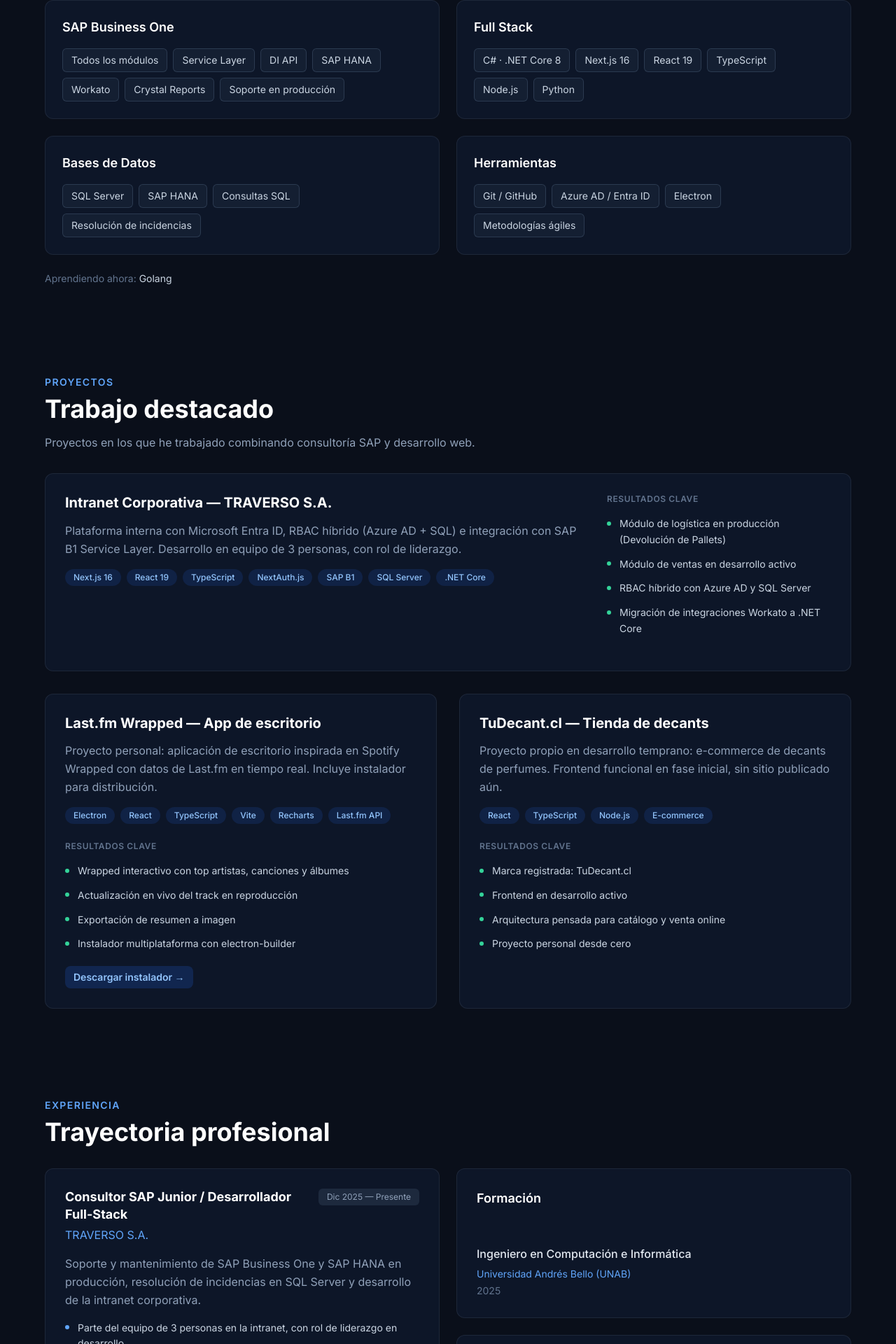
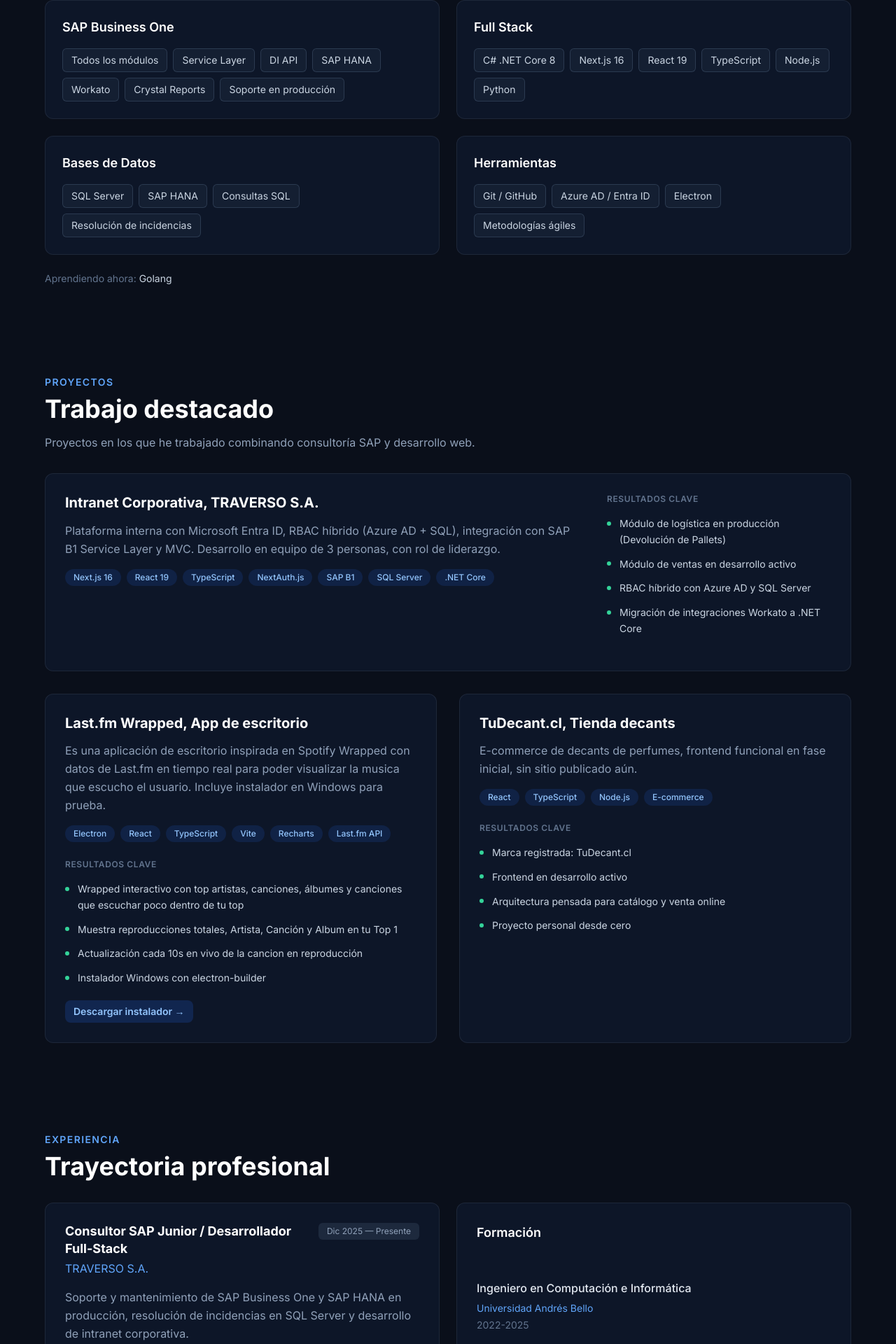
Before and after one commit to BenjaBerriosDev/Bebtdev.cl, a React (Vite) app: page / in a window 1280 px wide. Shown: the part 1480-3400 px from the top of the page at 70% size. Built offline with nearby package versions, Linux system fonts and the light colour scheme.

Commit message:
Actualizar textos del portafolio

```diff
--- a/src/data/portfolio.ts
+++ b/src/data/portfolio.ts
@@ -21,8 +21,8 @@
 
 export const about = {
   paragraphs: [
-    "Ingeniero en Computación e Informática graduado en la UNAB (2025). Consultor SAP Junior y desarrollador full stack en TRAVERSO S.A., con foco en soporte productivo, integraciones y desarrollo de software.",
-    "Parte del equipo de 3 personas en la intranet corporativa, con rol de liderazgo en desarrollo. Experiencia con Next.js, React, .NET Core, SAP HANA, Service Layer, Workato, DI API y Crystal Reports. Certificaciones en redes (CCNA), ciberseguridad (CyberOps), IA (Anthropic, IBM) y formación internacional.",
+    "Ingeniero en Computación e Informática titulado de la UNAB. Consultor SAP Junior y desarrollador full stack en TRAVERSO S.A., enfoque en soporte productivo, integraciones y desarrollo de software.",
+    "Parte del equipo de 3 personas en la intranet corporativa, con rol de liderazgo en desarrollo. Experiencia con Next.js, React, .NET Core, SAP HANA, Service Layer, Workato, DI API y Crystal Reports. Cuento con certificaciones SAP, CCNA, ciberseguridad CyberOps, IA (Anthropic, IBM) y formación internacional.",
   ],
   highlights: [
     { label: "Experiencia laboral", value: "6 meses" },
@@ -54,7 +54,7 @@
   {
     name: "Full Stack",
     skills: [
-      "C# · .NET Core 8",
+      "C# .NET Core 8",
       "Next.js 16",
       "React 19",
       "TypeScript",
@@ -77,17 +77,15 @@
   description: string;
   tags: string[];
   highlights: string[];
-  /** Repositorio, demo web, etc. */
   link?: string;
-  /** Instalador o build listo para probar (p. ej. GitHub Releases). */
   downloadLink?: string;
 };
 
 export const projects: Project[] = [
   {
-    title: "Intranet Corporativa — TRAVERSO S.A.",
+    title: "Intranet Corporativa, TRAVERSO S.A.",
     description:
-      "Plataforma interna con Microsoft Entra ID, RBAC híbrido (Azure AD + SQL) e integración con SAP B1 Service Layer. Desarrollo en equipo de 3 personas, con rol de liderazgo.",
+      "Plataforma interna con Microsoft Entra ID, RBAC híbrido (Azure AD + SQL), integración con SAP B1 Service Layer y MVC. Desarrollo en equipo de 3 personas, con rol de liderazgo.",
     tags: [
       "Next.js 16",
       "React 19",
@@ -105,22 +103,22 @@
     ],
   },
   {
-    title: "Last.fm Wrapped — App de escritorio",
+    title: "Last.fm Wrapped, App de escritorio",
     description:
-      "Proyecto personal: aplicación de escritorio inspirada en Spotify Wrapped con datos de Last.fm en tiempo real. Incluye instalador para distribución.",
+      "Es una aplicación de escritorio inspirada en Spotify Wrapped con datos de Last.fm en tiempo real para poder visualizar la musica que escucho el usuario. Incluye instalador en Windows para prueba.",
     tags: ["Electron", "React", "TypeScript", "Vite", "Recharts", "Last.fm API"],
     downloadLink: "/downloads/Lastfm-Wrapped-Setup-1.0.0.exe",
     highlights: [
-      "Wrapped interactivo con top artistas, canciones y álbumes",
-      "Actualización en vivo del track en reproducción",
-      "Exportación de resumen a imagen",
-      "Instalador multiplataforma con electron-builder",
+      "Wrapped interactivo con top artistas, canciones, álbumes y canciones que escuchar poco dentro de tu top",
+      "Muestra reproducciones totales, Artista, Canción y Album en tu Top 1",
+      "Actualización cada 10s en vivo de la cancion en reproducción",
+      "Instalador Windows con electron-builder",
     ],
   },
   {
-    title: "TuDecant.cl — Tienda de decants",
+    title: "TuDecant.cl, Tienda decants",
     description:
-      "Proyecto propio en desarrollo temprano: e-commerce de decants de perfumes. Frontend funcional en fase inicial, sin sitio publicado aún.",
+      "E-commerce de decants de perfumes, frontend funcional en fase inicial, sin sitio publicado aún.",
     tags: ["React", "TypeScript", "Node.js", "E-commerce"],
     highlights: [
       "Marca registrada: TuDecant.cl",
@@ -145,7 +143,7 @@
     company: "TRAVERSO S.A.",
     period: "Dic 2025 — Presente",
     description:
-      "Soporte y mantenimiento de SAP Business One y SAP HANA en producción, resolución de incidencias en SQL Server y desarrollo de la intranet corporativa.",
+      "Soporte y mantenimiento de SAP Business One y SAP HANA en producción, resolución de incidencias en SQL Server y desarrollo de intranet corporativa.",
     achievements: [
       "Parte del equipo de 3 personas en la intranet, con rol de liderazgo en desarrollo",
       "Soporte SAP B1 y HANA en ambiente productivo con resolución de incidencias",
@@ -158,8 +156,8 @@
 
 export const education = {
   degree: "Ingeniero en Computación e Informática",
-  institution: "Universidad Andrés Bello (UNAB)",
-  period: "2025",
+  institution: "Universidad Andrés Bello",
+  period: "2022-2025",
 };
 
 export const certificationsLinkedIn =
```
